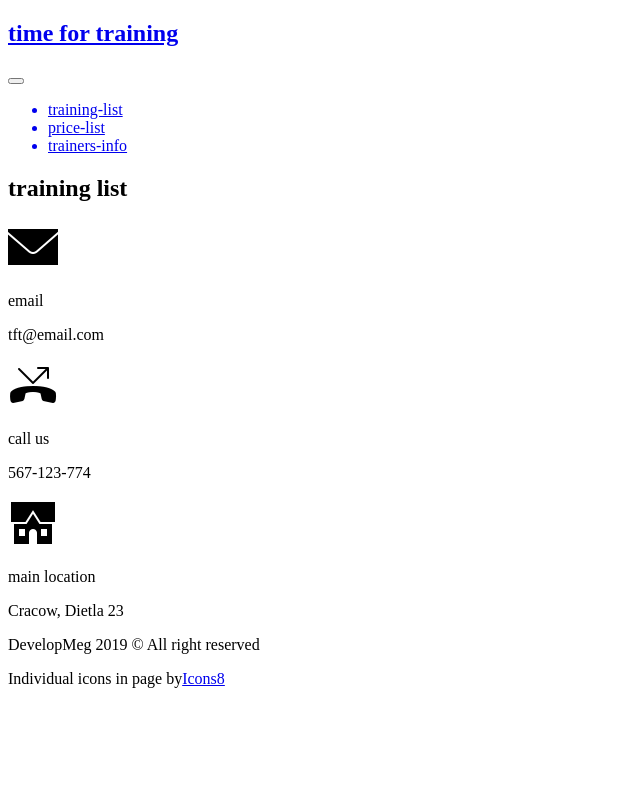
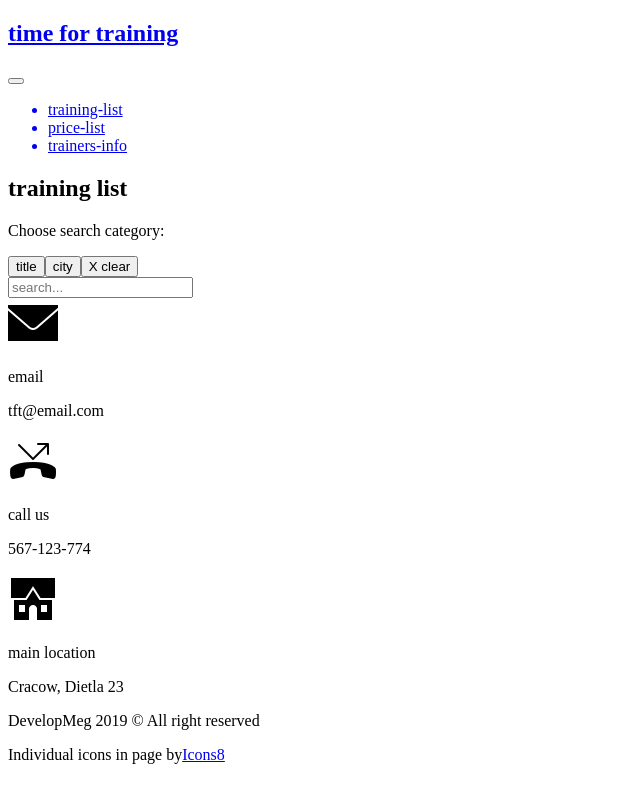
Before and after one commit to DevelopMeg/time-for-training, a React (Create React App) app: page /training-list in a window 1280 px wide. Shown: the whole page, without its empty margins (0-640 px from the left). Built offline with nearby package versions, Linux system fonts and the light colour scheme.

Commit message:
create subcomponent of TrainingList-SearchTraining

```diff
--- a/src/components/router-components/TrainingList.js
+++ b/src/components/router-components/TrainingList.js
@@ -1,7 +1,16 @@
 import React, { Component } from "react";
+import SearchTraining from "../subcomponents/TrainingListComponents/SearchTraining";
 
 class TrainingList extends Component {
-  state = {};
+  state = {
+    valueSearchTraining: ""
+  };
+
+  handleChangeValueSearchTraining = e => {
+    this.setState({
+      valueSearchTraining: e.target.value
+    });
+  };
 
   render() {
     return (
@@ -9,6 +18,10 @@ class TrainingList extends Component {
         <div className="section-training-list__box-title">
           <h2 className="section-training-list__title">training list</h2>
         </div>
+        <SearchTraining
+          valueSearchTraining={this.state.valueSearchTraining}
+          handleChangeValueSearchTraining={this.handleChangeValueSearchTraining}
+        />
         <div className="trainings"></div>
       </section>
     );
--- /dev/null
+++ b/src/components/subcomponents/TrainingListComponents/SearchTraining.js
@@ -0,0 +1,30 @@
+import React from "react";
+
+const SearchTraining = props => {
+  return (
+    <div className="search-training">
+      <p className="search-training__title">Choose search category:</p>
+      <div className="handle-search">
+        <button className="handle-search__option handle-search__option--title">
+          title
+        </button>
+        <button className="handle-search__option handle-search__option--city">
+          city
+        </button>
+        <button className="handle-search__option handle-search__option--clear">
+          X clear
+        </button>
+      </div>
+
+      <input
+        type="text"
+        className="search-training__search-input"
+        value={props.valueSearchTraining}
+        onChange={props.handleChangeValueSearchTraining}
+        placeholder="search..."
+      />
+    </div>
+  );
+};
+
+export default SearchTraining;
```
